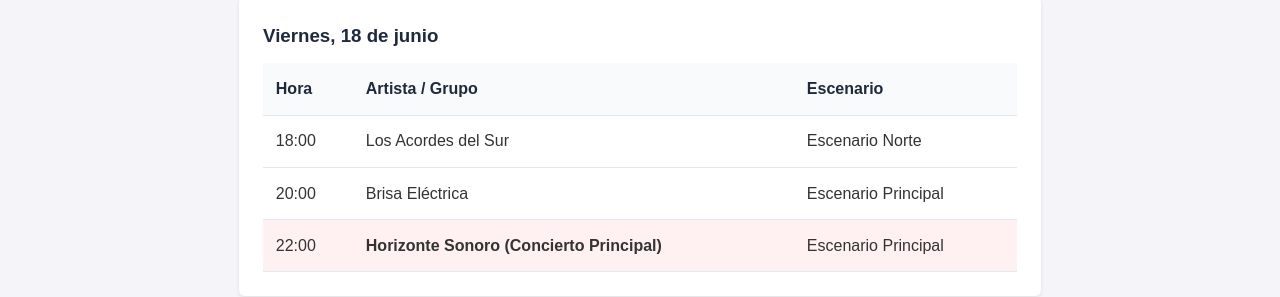
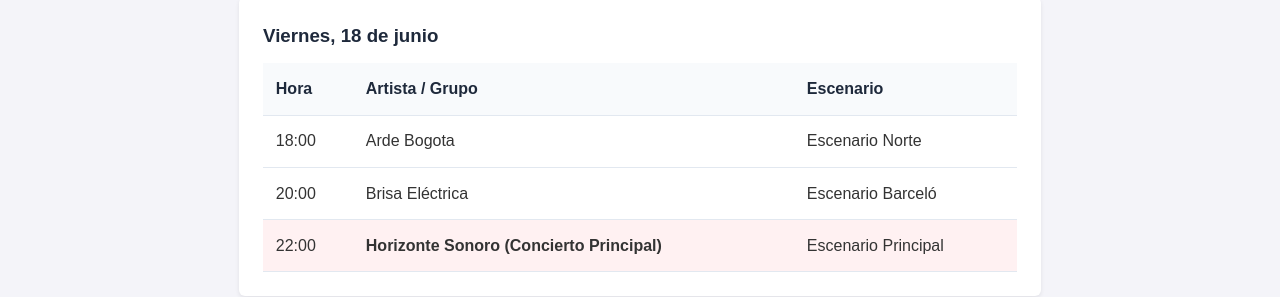
Before and after one commit to granelaguilar25-pixel/festival-dam-2027, a plain HTML site: page programa.html in a window 1280 px wide. Shown: the part 301-598 px from the top of the page. Drawn offline with Linux system fonts and the light colour scheme.

Commit message:
Actualiza artista y escenarios del programa

```diff
--- a/programa.html
+++ b/programa.html
@@ -10,7 +10,7 @@
 
     <header>
         <h1>Festival DAM 2027</h1>
-        <p class="fechas">18 y 19 de junio de 2027</p>
+        <p class="fechas" >18 y 19 de junio de 2027</p>
         <nav>
             <ul>
                 <li><a href="index.html">Inicio</a></li>
@@ -36,13 +36,13 @@
                 <tbody>
                     <tr>
                         <td>18:00</td>
-                        <td>Los Acordes del Sur</td>
+                        <td>Arde Bogota</td>
                         <td>Escenario Norte</td>
                     </tr>
                     <tr>
                         <td>20:00</td>
                         <td>Brisa Eléctrica</td>
-                        <td>Escenario Principal</td>
+                        <td>Escenario Barceló</td>
                     </tr>
                     <tr class="concierto-principal">
                         <td>22:00</td>
```
